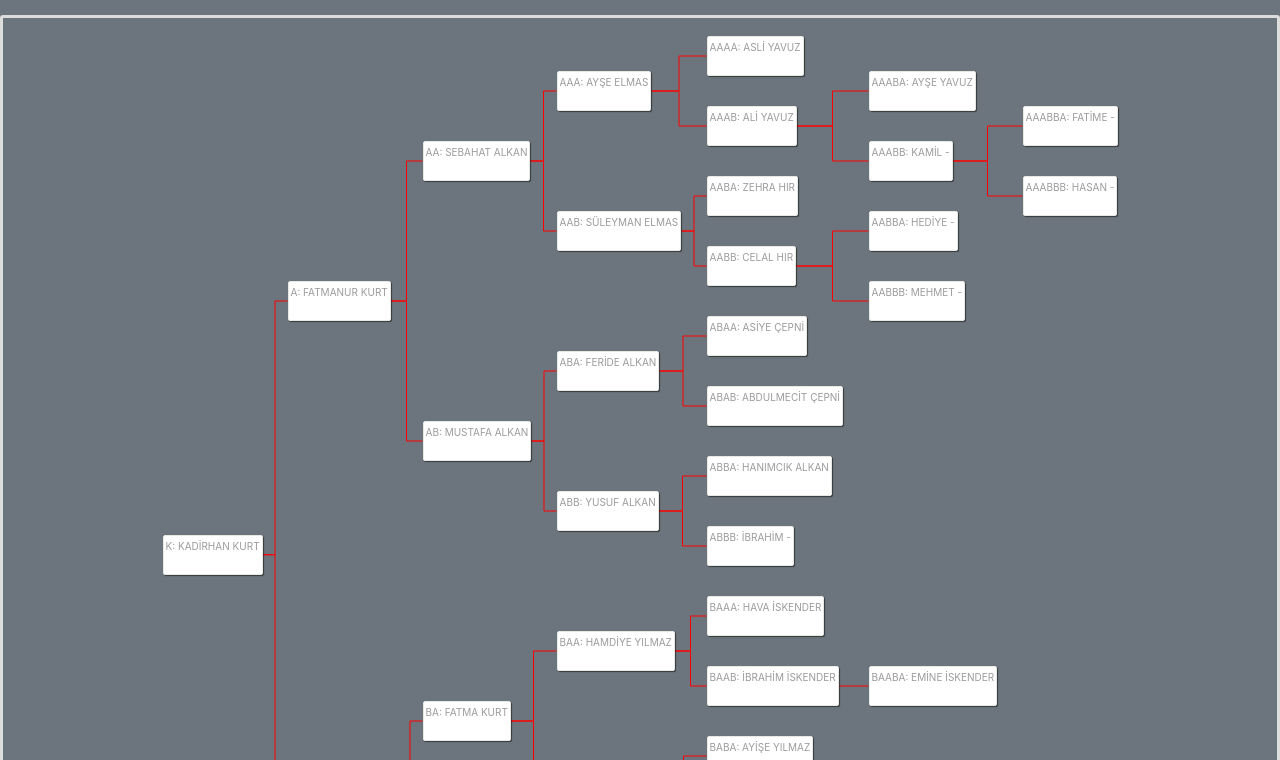
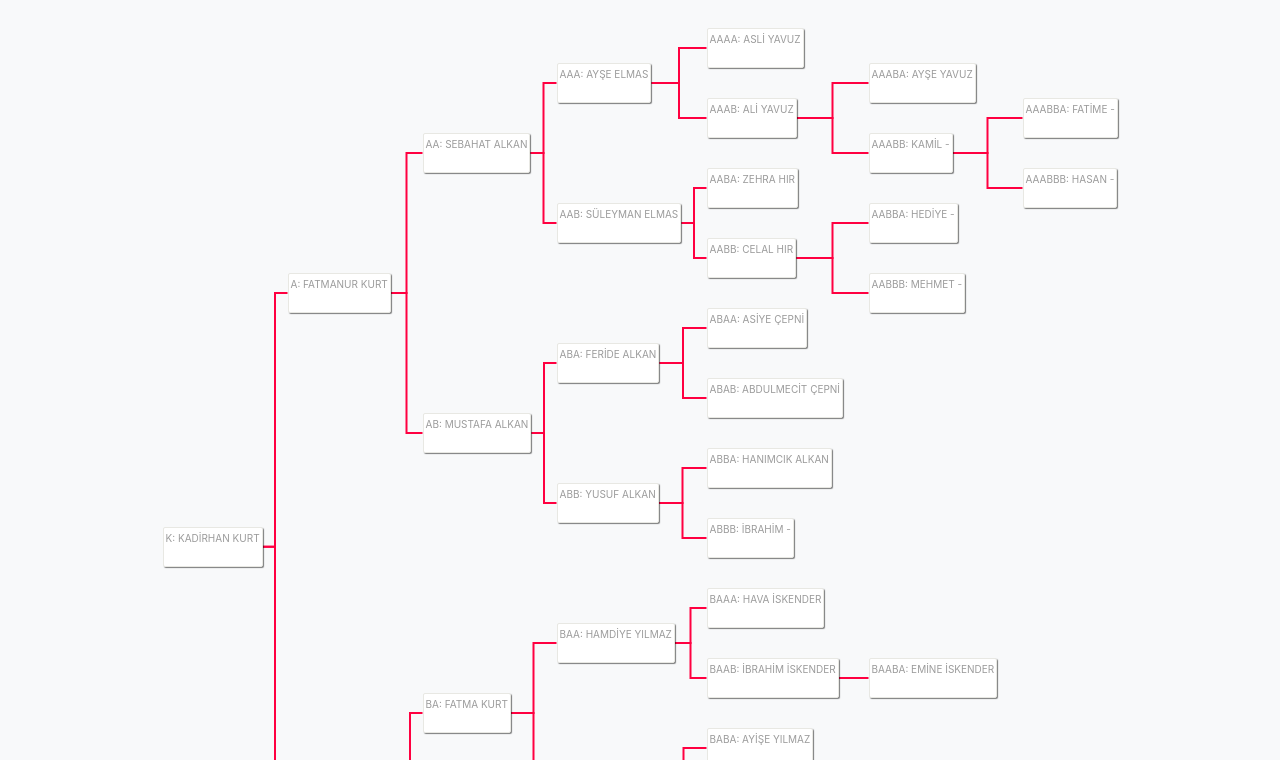
Before and after one commit to oguzcan-yavuz/soyagaci, a plain HTML site: page index.html in a window 1280 px wide. Shown: the part 56-816 px from the top of the page. Drawn offline with nearby package versions, Linux system fonts and the light colour scheme.

Commit message:
renk duzenlemesı yapıldı.

```diff
--- a/index.html
+++ b/index.html
@@ -13,9 +13,9 @@
 	<link rel="stylesheet" href="src/css/bootstrap.min.css">
 	<link rel="stylesheet" href="src/css/style.css">
 </head>
-<body class="bg-secondary">
+<body class="bg-light">
 
-  <nav class="navbar navbar-expand-lg navbar-dark bg-dark">
+  <nav class="navbar navbar-expand-lg navbar-dark bg-danger">
     <a class="navbar-brand" href="#">Soy Ağacım</a>
     <button class="navbar-toggler" type="button" data-toggle="collapse" data-target="#navbarSupportedContent" aria-controls="navbarSupportedContent" aria-expanded="false" aria-label="Toggle navigation">
       <span class="navbar-toggler-icon"></span>
--- a/src/css/connectors.css
+++ b/src/css/connectors.css
@@ -1,7 +1,7 @@
 
 
 /* optional Container STYLES */
-.chart { height: 100%; width: 100%; margin:15px auto; border: 3px solid #DDD; border-radius: 3px;}
+.chart { height: 100%; width: 100%; margin:15px auto;}
 
 .node { font-size: 10px; }
 
--- a/src/js/Treant.js
+++ b/src/js/Treant.js
@@ -2017,13 +2017,13 @@
         animateOnInit: false,
         animateOnInitDelay: 500,
 
-        padding: 15, // the difference is seen only when the scrollbar is shown
+        padding: 10, // the difference is seen only when the scrollbar is shown
         scrollbar: 'native', // "native" || "fancy" || "None" (PS: "fancy" requires jquery and perfect-scrollbar)
 
         connectors: {
             type: 'curve', // 'curve' || 'step' || 'straight' || 'bCurve'
             style: {
-                stroke: 'red'
+                stroke: '#FF0040'
             },
             stackIndent: 15
         },
--- a/src/js/connectors.js
+++ b/src/js/connectors.js
@@ -52,7 +52,7 @@ var chart_config = {
 		connectors: {
 			type: "step",
 			style: {
-				"stroke-width": 1
+				"stroke-width": 2
 			}
 		},
 		node: {
```
